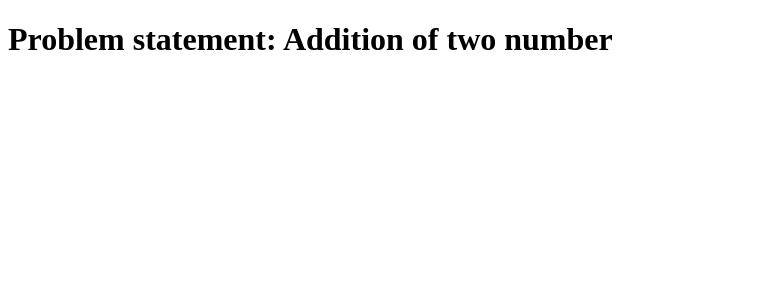
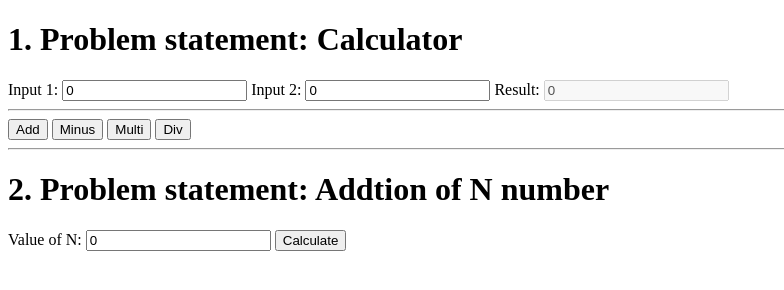
Before and after one commit to alk-bsk/web-dev, a plain HTML site: page index.html in a window 1280 px wide. Shown: the whole page, without its empty margins (0-784 px from the left). Drawn offline with Linux system fonts and the light colour scheme.

Commit message:
calculator and addition of n number

```diff
--- a/caculator.js
+++ b/caculator.js
@@ -1,15 +1,60 @@
-let input1 = 10;
-let input2 = 20;
+// let input1 = 10;
+// let input2 = 20;
 
-let result = input1 + input2;
+// let result = input1 + input2;
 
-console.log("Input1: "+ input1 );
-console.log("Input2: "+ input2);
-console.log(input1 + " + " + input2 + " = "+ result);
+// console.log("Input1: "+ input1 );
+// console.log("Input2: "+ input2);
+// console.log(input1 + " + " + input2 + " = "+ result);
 
-let a= "hello";
-let b = "world";
+function calculate(oper){
 
-let c = a + " " + b;
+    let input1 = document.getElementById("input1");
+    let input2 = document.getElementById("input2");
 
-console.log(c);
+    let input1Value = parseInt(input1.value);
+    let input2Value = parseInt(input2.value);
+
+    let result = '';
+
+    if(oper === '+' ){
+        result = input1Value + input2Value;
+    }
+
+    if(oper === '-' ){
+        result = input1Value - input2Value;
+    }
+
+    if(oper === '*' ){
+        result = input1Value * input2Value;
+    }
+
+    if(oper === '/' ){
+        result = input1Value / input2Value;
+    }
+
+    let resultInput = document.getElementById("result");
+    resultInput.value = result;
+
+}
+
+function addOfnNumber(){
+
+    let n = document.getElementById('nId');
+
+    let nValue = parseInt(n.value);
+
+    let result = 0;
+    //for
+    //let i
+    //i=1
+    //i + 1
+
+    for(let i=1; i<=nValue; i++){
+        result = result + i;
+    }
+
+    let prob = document.getElementById('problem2');
+    prob.innerHTML = "Result: "+result;
+
+}
--- a/index.html
+++ b/index.html
@@ -6,7 +6,36 @@
     <title>Document</title>
 </head>
 <body>
-    <h1>Problem statement: Addition of two number</h1>
+    <h1>1. Problem statement: Calculator</h1>
+    <label>Input 1:</label>
+    <input type="number" id="input1" value="0" />
+
+    <label>Input 2:</label>
+    <input type="number" id="input2" value="0"  />
+
+    <label>Result:</label>
+    <input type="number" id="result" value="0" readonly disabled />
+
+    <hr />
+
+    <button onclick="calculate('+')">Add</button>
+
+    <button onclick="calculate('-')">Minus</button>
+
+    <button onclick="calculate('*')">Multi</button>
+
+    <button onclick="calculate('/')">Div</button>
+
+    <hr/>
+
+    <h1>2. Problem statement: Addtion of N number</h1>
+    <label>Value of N:</label>
+    <input type="number" id="nId" value="0" />
+    <button onclick="addOfnNumber()">Calculate</button>
+
+    <h2 id="problem2"></h2>
+
+
     <script src="./caculator.js"></script>
 </body>
 </html>
```
